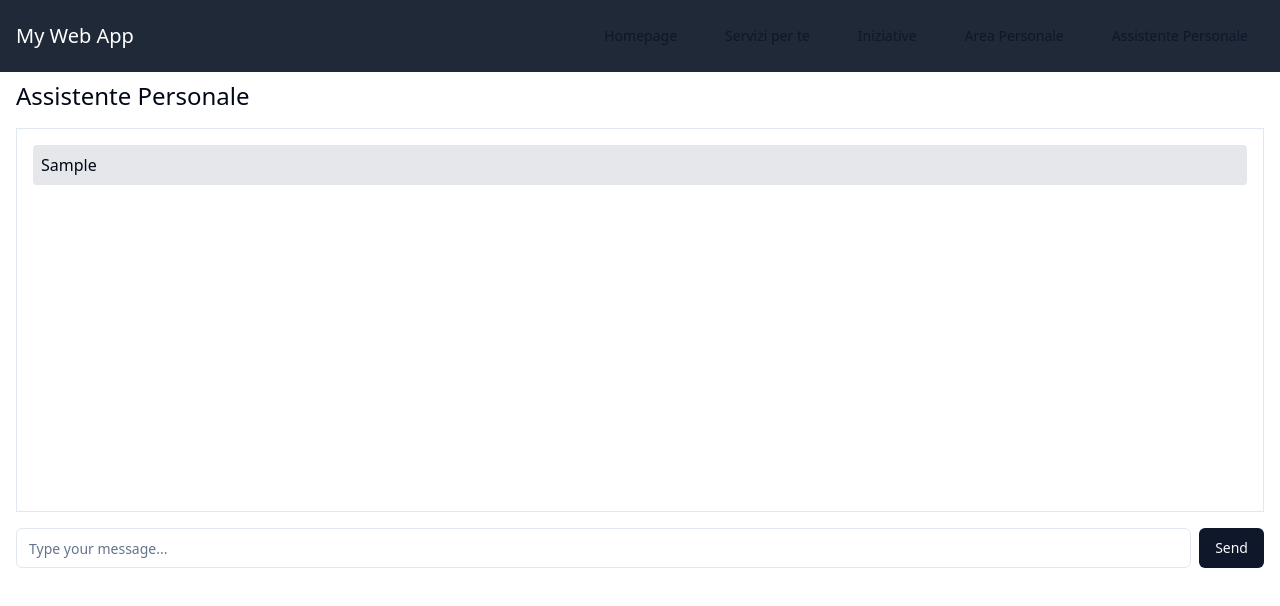
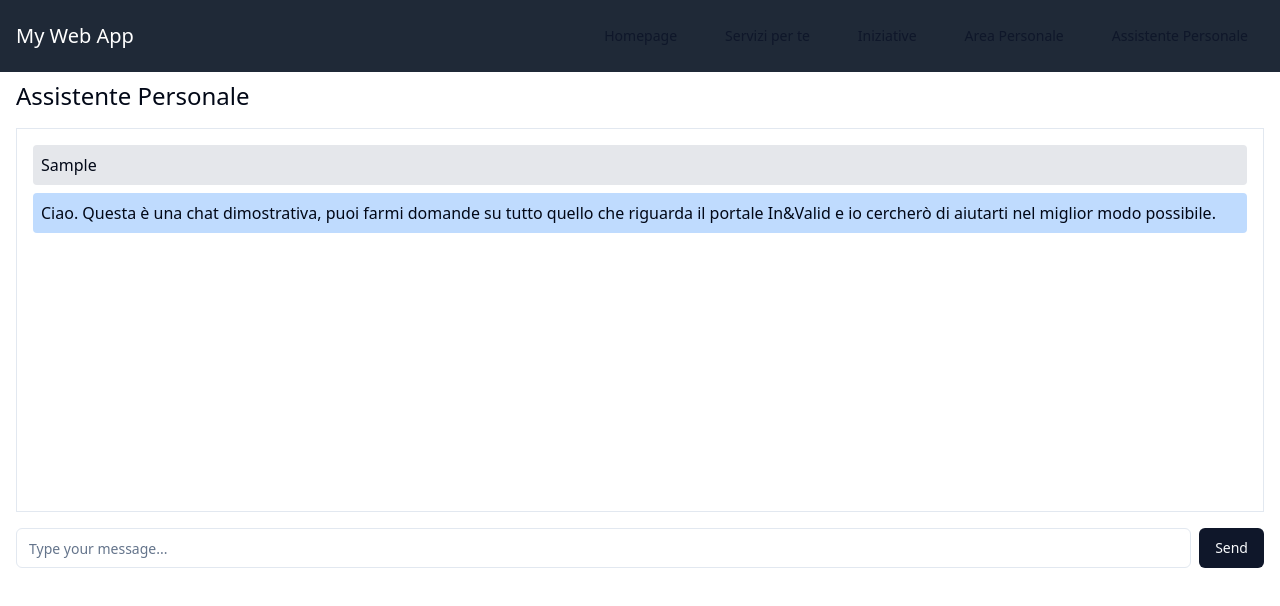
Before and after one commit to GPT-Engineer-App/personal-assistant-hub, a React (Vite) app: page /assistente in a window 1280 px wide. Both pictures are taken after typing "Sample" into the empty fields and a click on the button "Send". Shown: the top 606 px of the page. Built offline with nearby package versions, Linux system fonts and the light colour scheme.

Commit message:
Updated chat interface in "Assistente Personale" to provide dynamic and relevant responses based on user input.

```diff
--- a/src/pages/AssistentePersonale.jsx
+++ b/src/pages/AssistentePersonale.jsx
@@ -9,8 +9,23 @@ const AssistentePersonale = () => {
 
   const handleSend = () => {
     if (inputValue.trim()) {
-      setMessages([...messages, inputValue]);
+      const newMessages = [...messages, { text: inputValue, sender: "user" }];
+      const response = getResponse(inputValue);
+      setMessages([...newMessages, { text: response, sender: "bot" }]);
       setInputValue("");
+    }
+  };
+
+  const getResponse = (message) => {
+    const lowerCaseMessage = message.toLowerCase();
+    if (lowerCaseMessage.includes("ciao")) {
+      return "Ciao! Come posso aiutarti oggi?";
+    } else if (lowerCaseMessage.includes("come stai")) {
+      return "Sto bene, grazie! E tu?";
+    } else if (lowerCaseMessage.includes("aiuto")) {
+      return "Sono qui per aiutarti. Cosa ti serve?";
+    } else {
+      return "Ciao. Questa è una chat dimostrativa, puoi farmi domande su tutto quello che riguarda il portale In&Valid e io cercherò di aiutarti nel miglior modo possibile.";
     }
   };
 
@@ -40,8 +55,13 @@ const AssistentePersonale = () => {
         <h1 className="text-2xl mb-4">Assistente Personale</h1>
         <div className="chat-window border p-4 mb-4 h-96 overflow-y-scroll">
           {messages.map((message, index) => (
-            <div key={index} className="message mb-2 p-2 bg-gray-200 rounded">
-              {message}
+            <div
+              key={index}
+              className={`message mb-2 p-2 rounded ${
+                message.sender === "user" ? "bg-gray-200" : "bg-blue-200"
+              }`}
+            >
+              {message.text}
             </div>
           ))}
         </div>
```
